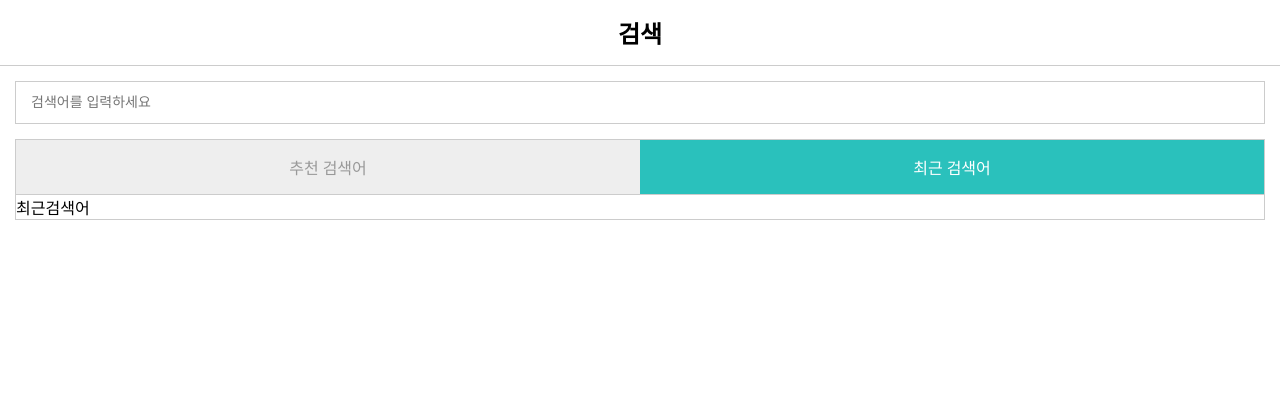
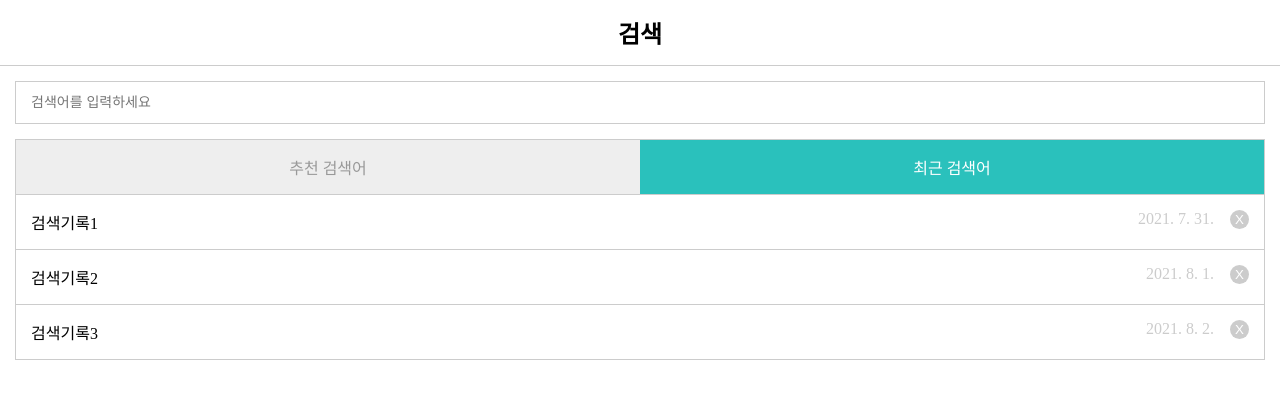
Before and after one commit to rnrn99/practice_React-JS, a React app in the folder component/: page / in a window 1280 px wide. Both pictures are taken after a click on the item "최근 검색어". Shown: the top 398 px of the page. Built offline with nearby package versions, Linux system fonts and the light colour scheme.

Commit message:
create history list with class inheritance

```diff
--- a/component/src/App.js
+++ b/component/src/App.js
@@ -4,6 +4,7 @@
 import SearchResult from "./components/SearchResult.js";
 import Tabs, { TabType } from "./components/Tabs.js";
 import KeywordList from "./components/KeywordList.js";
+import HistoryList from "./components/HistoryList.js";
 import store from "./Store.js";
 
 export default class App extends React.Component {
@@ -70,7 +71,9 @@
                 {selectedTab === TabType.KEYWORD && (
                   <KeywordList onClick={(keyword) => this.search(keyword)} />
                 )}
-                {selectedTab === TabType.HISTORY && <>최근검색어</>}
+                {selectedTab === TabType.HISTORY && (
+                  <HistoryList onClick={(keyword) => this.search(keyword)} />
+                )}
               </>
             )}
           </div>
--- /dev/null
+++ b/component/src/components/HistoryList.js
@@ -0,0 +1,36 @@
+import React from "react";
+import List from "./List.js";
+import store from "../Store.js";
+import { formatRelativeDate } from "../helpers.js";
+
+class HistoryList extends List {
+  componentDidMount() {
+    this.fetch();
+  }
+
+  fetch() {
+    const data = store.getHistoryList();
+    this.setState({ data });
+  }
+
+  handleRemove(event, keyword) {
+    event.stopPropagation();
+    store.removeHistory(keyword);
+    this.fetch();
+  }
+
+  renderItem(item) {
+    return (
+      <>
+        <span>{item.keyword}</span>
+        <span className="date">{formatRelativeDate(item.date)}</span>
+        <button
+          className="btn-remove"
+          onClick={(event) => this.handleRemove(event, item.keyword)}
+        ></button>
+      </>
+    );
+  }
+}
+
+export default HistoryList;
```
